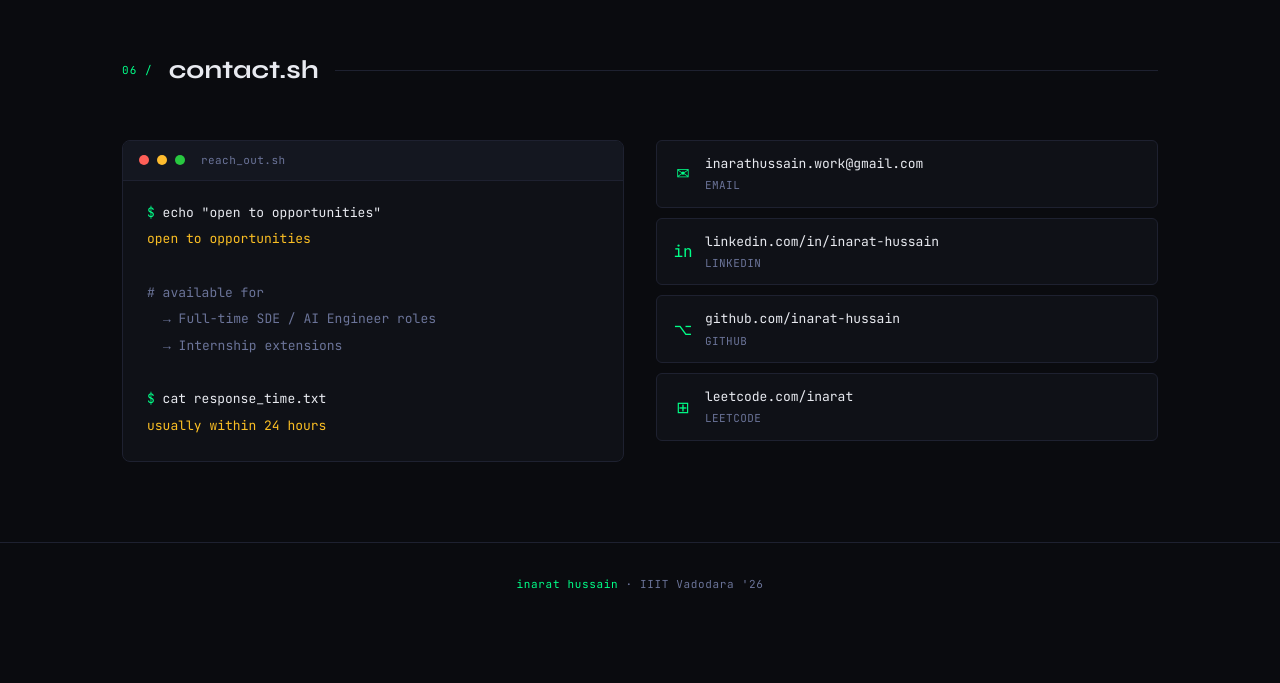
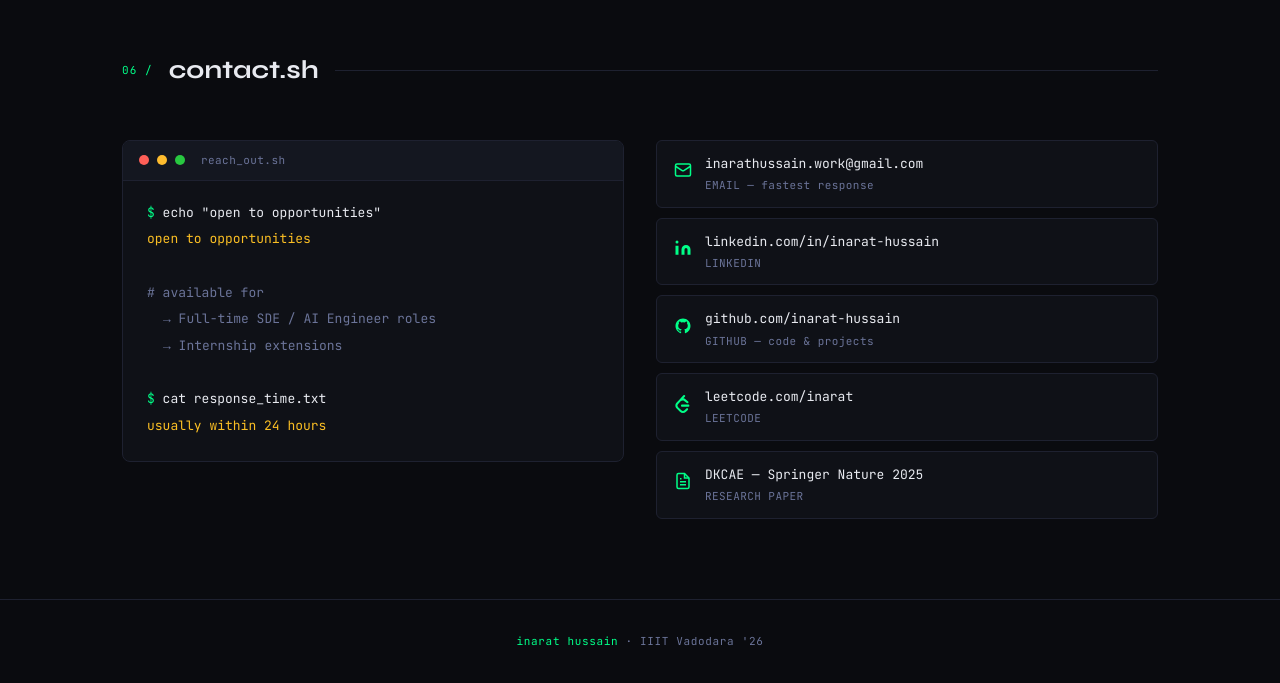
Before and after one commit to InaratHussain/portfolio, a React (Vite) app: page / in a window 1280 px wide. Shown: the part 4037-4720 px from the top of the page. Before the commit the page ends 4662 px from the top, so only its background shows below. Built offline with nearby package versions, Linux system fonts and the light colour scheme.

Commit message:
Added logos

```diff
--- a/src/components/Contact.jsx
+++ b/src/components/Contact.jsx
@@ -5,10 +5,63 @@ import SectionHeader from './SectionHeader';
 import styles from './Contact.module.css';
 
 const contactLinks = [
-  { icon: '✉', label: 'EMAIL', text: meta.email, href: `mailto:${meta.email}` },
-  { icon: 'in', label: 'LINKEDIN', text: 'linkedin.com/in/inarat-hussain', href: meta.linkedin },
-  { icon: '⌥', label: 'GITHUB', text: 'github.com/inarat-hussain', href: meta.github },
-  { icon: '⊞', label: 'LEETCODE', text: 'leetcode.com/inarat', href: meta.leetcode },
+  {
+    label: 'EMAIL — fastest response',
+    text: meta.email,
+    href: `mailto:${meta.email}`,
+    icon: (
+      <svg viewBox="0 0 24 24" fill="none" stroke="currentColor" strokeWidth="2" width="18" height="18">
+        <rect x="2" y="4" width="20" height="16" rx="2"/>
+        <path d="m22 7-8.97 5.7a1.94 1.94 0 0 1-2.06 0L2 7"/>
+      </svg>
+    ),
+  },
+  {
+    label: 'LINKEDIN',
+    text: 'linkedin.com/in/inarat-hussain',
+    href: meta.linkedin,
+    icon: (
+      <svg viewBox="0 0 24 24" fill="currentColor" width="18" height="18">
+        <path d="M16 8a6 6 0 0 1 6 6v7h-4v-7a2 2 0 0 0-2-2 2 2 0 0 0-2 2v7h-4v-7a6 6 0 0 1 6-6z"/>
+        <rect x="2" y="9" width="4" height="12"/>
+        <circle cx="4" cy="4" r="2"/>
+      </svg>
+    ),
+  },
+  {
+    label: 'GITHUB — code & projects',
+    text: 'github.com/inarat-hussain',
+    href: meta.github,
+    icon: (
+      <svg viewBox="0 0 24 24" fill="currentColor" width="18" height="18">
+        <path d="M12 2C6.477 2 2 6.484 2 12.017c0 4.425 2.865 8.18 6.839 9.504.5.092.682-.217.682-.483 0-.237-.008-.868-.013-1.703-2.782.605-3.369-1.343-3.369-1.343-.454-1.158-1.11-1.466-1.11-1.466-.908-.62.069-.608.069-.608 1.003.07 1.531 1.032 1.531 1.032.892 1.53 2.341 1.088 2.91.832.092-.647.35-1.088.636-1.338-2.22-.253-4.555-1.113-4.555-4.951 0-1.093.39-1.988 1.029-2.688-.103-.253-.446-1.272.098-2.65 0 0 .84-.27 2.75 1.026A9.564 9.564 0 0 1 12 6.844a9.59 9.59 0 0 1 2.504.337c1.909-1.296 2.747-1.027 2.747-1.027.546 1.379.202 2.398.1 2.651.64.7 1.028 1.595 1.028 2.688 0 3.848-2.339 4.695-4.566 4.943.359.309.678.92.678 1.855 0 1.338-.012 2.419-.012 2.747 0 .268.18.58.688.482A10.02 10.02 0 0 0 22 12.017C22 6.484 17.522 2 12 2z"/>
+      </svg>
+    ),
+  },
+  {
+    label: 'LEETCODE',
+    text: 'leetcode.com/inarat',
+    href: meta.leetcode,
+    icon: (
+      <svg viewBox="0 0 24 24" fill="currentColor" width="18" height="18">
+        <path d="M13.483 0a1.374 1.374 0 0 0-.961.438L7.116 6.226l-3.854 4.126a5.266 5.266 0 0 0-1.209 2.104 5.35 5.35 0 0 0-.125.513 5.527 5.527 0 0 0 .062 2.362 5.83 5.83 0 0 0 .349 1.017 5.938 5.938 0 0 0 1.271 1.818l4.277 4.193.039.038c2.248 2.165 5.852 2.133 8.063-.074l2.396-2.392c.54-.54.54-1.414.003-1.955a1.378 1.378 0 0 0-1.951-.003l-2.396 2.392a3.021 3.021 0 0 1-4.205.038l-.02-.019-4.276-4.193c-.652-.64-.972-1.469-.948-2.263a2.68 2.68 0 0 1 .066-.523 2.545 2.545 0 0 1 .619-1.164L9.13 8.114c1.058-1.134 3.204-1.27 4.43-.278l3.501 2.831c.593.48 1.461.387 1.94-.207a1.384 1.384 0 0 0-.207-1.943l-3.5-2.831c-.8-.647-1.766-1.045-2.774-1.202l2.015-2.158A1.384 1.384 0 0 0 13.483 0zm-2.866 12.815a1.38 1.38 0 0 0-1.38 1.382 1.38 1.38 0 0 0 1.38 1.382H19.14a1.38 1.38 0 0 0 1.38-1.382 1.38 1.38 0 0 0-1.38-1.382z"/>
+      </svg>
+    ),
+  },
+  {
+    label: 'RESEARCH PAPER',
+    text: 'DKCAE — Springer Nature 2025',
+    href: meta.paper,
+    icon: (
+      <svg viewBox="0 0 24 24" fill="none" stroke="currentColor" strokeWidth="2" width="18" height="18">
+        <path d="M14 2H6a2 2 0 0 0-2 2v16a2 2 0 0 0 2 2h12a2 2 0 0 0 2-2V8z"/>
+        <polyline points="14 2 14 8 20 8"/>
+        <line x1="16" y1="13" x2="8" y2="13"/>
+        <line x1="16" y1="17" x2="8" y2="17"/>
+        <polyline points="10 9 9 9 8 9"/>
+      </svg>
+    ),
+  },
 ];
 
 export default function Contact() {
```
